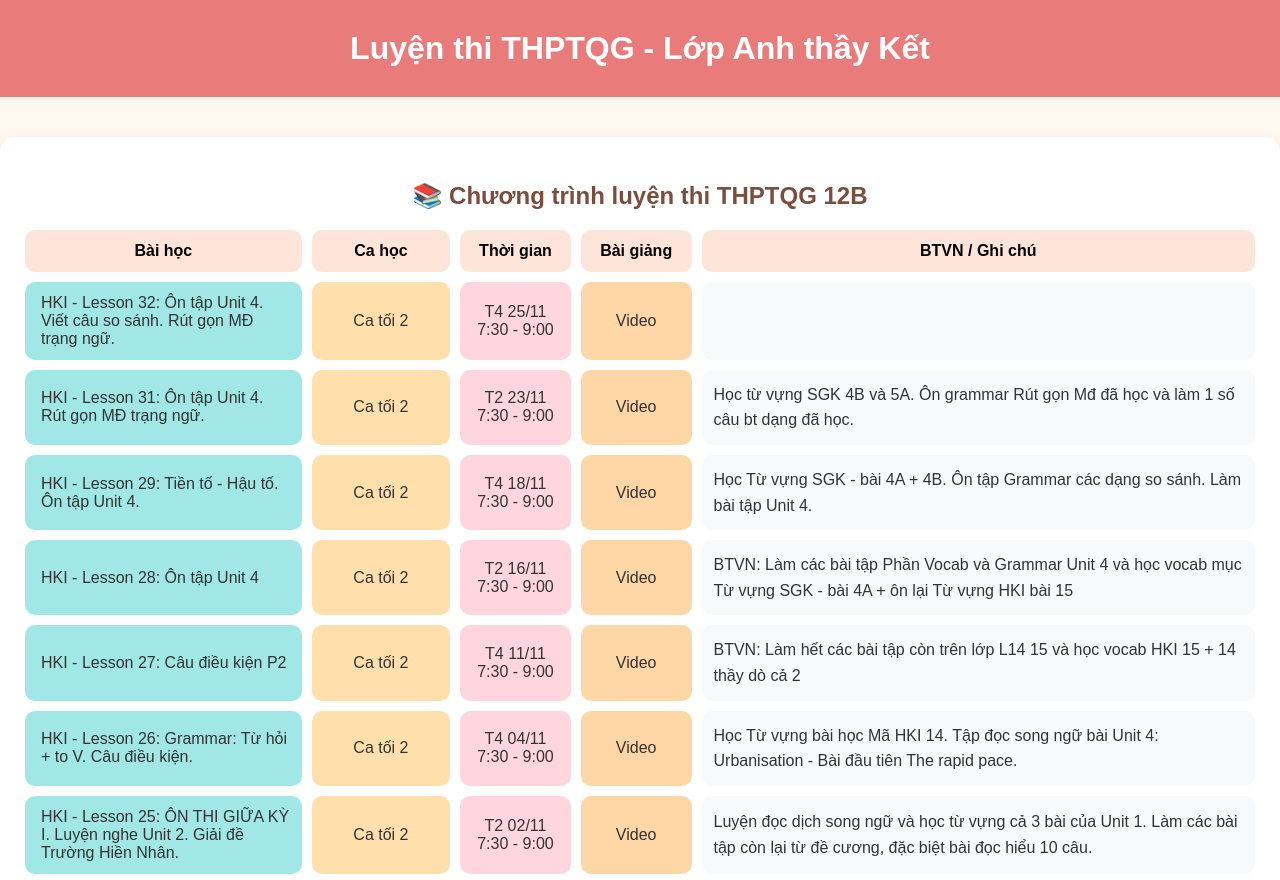
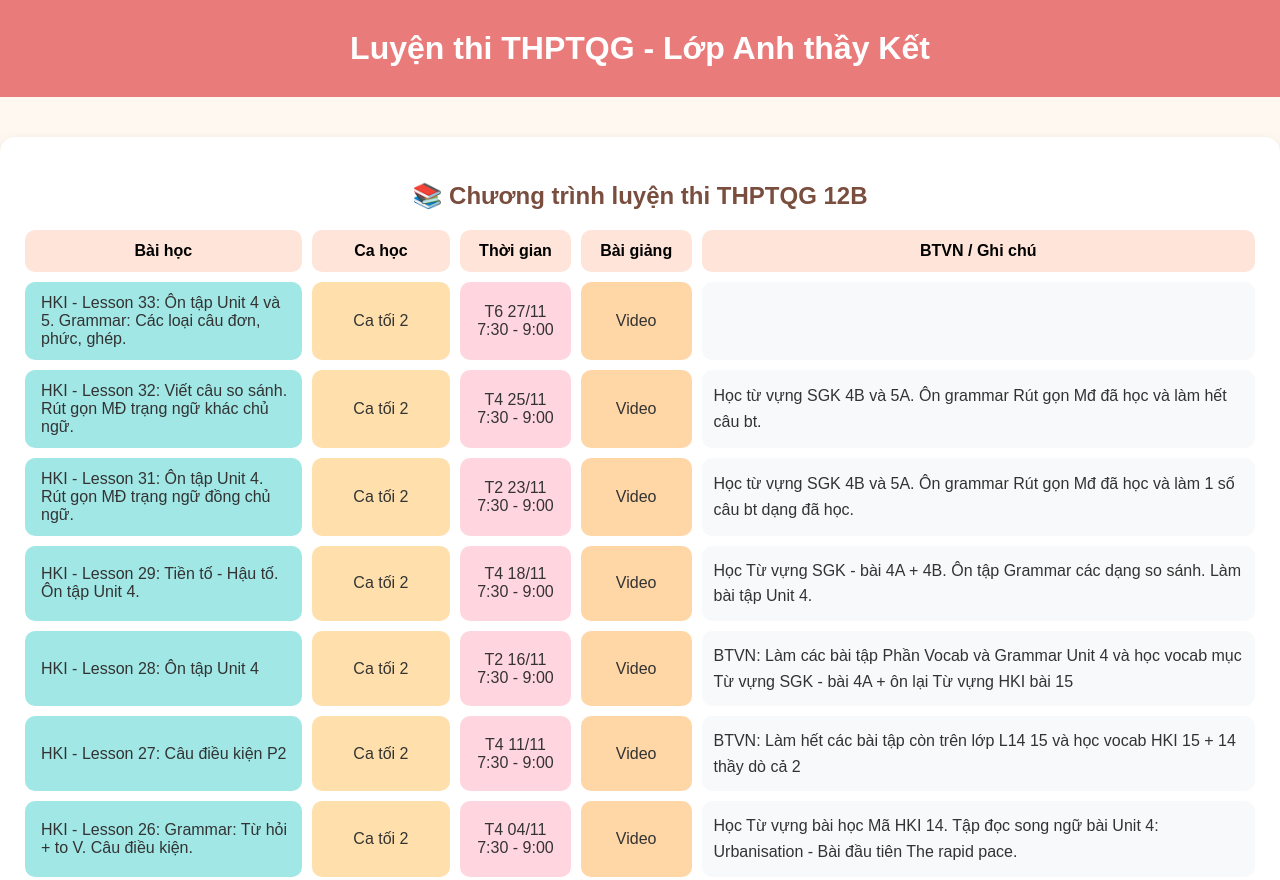
Before and after one commit to ketng91/thpt.khoahoc12B, a plain HTML site: page index.html in a window 1280 px wide. Shown: the top 880 px of the page. Drawn offline with Linux system fonts and the light colour scheme.

Commit message:
Add files via upload

```diff
--- a/index.html
+++ b/index.html
@@ -656,7 +656,7 @@ const lessons = [
     note:"Học Từ vựng SGK - bài 4A + 4B. Ôn tập Grammar các dạng so sánh. Làm bài tập Unit 4."
 },
 {
-    lesson:"HKI - Lesson 31: Ôn tập Unit 4. Rút gọn MĐ trạng ngữ.",
+    lesson:"HKI - Lesson 31: Ôn tập Unit 4. Rút gọn MĐ trạng ngữ đồng chủ ngữ.",
     lessonLink:"",
     session:"Ca tối 2",
     time:"T2 23/11<br>7:30 - 9:00",
@@ -665,10 +665,19 @@ const lessons = [
     note:"Học từ vựng SGK 4B và 5A. Ôn grammar Rút gọn Mđ đã học và làm 1 số câu bt dạng đã học."
 },
 {
-    lesson:"HKI - Lesson 32: Ôn tập Unit 4. Viết câu so sánh. Rút gọn MĐ trạng ngữ.",
+    lesson:"HKI - Lesson 32: Viết câu so sánh. Rút gọn MĐ trạng ngữ khác chủ ngữ.",
     lessonLink:"",
     session:"Ca tối 2",
     time:"T4 25/11<br>7:30 - 9:00",
+    video:"https://youtu.be/DbvYfbCEmcI",
+    homework:"",
+    note:"Học từ vựng SGK 4B và 5A. Ôn grammar Rút gọn Mđ đã học và làm hết câu bt."
+},
+{
+    lesson:"HKI - Lesson 33: Ôn tập Unit 4 và 5. Grammar: Các loại câu đơn, phức, ghép.",
+    lessonLink:"",
+    session:"Ca tối 2",
+    time:"T6 27/11<br>7:30 - 9:00",
     video:"",
     homework:"",
     note:""
```
